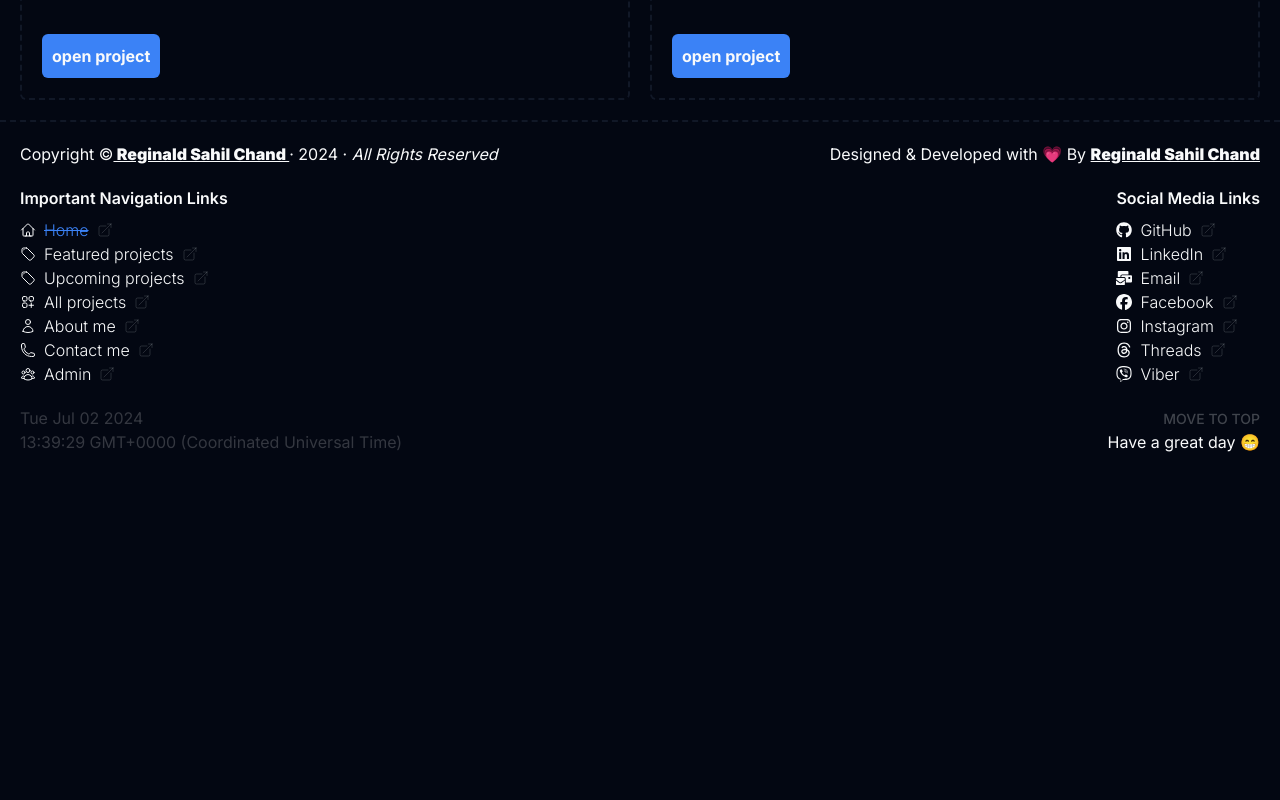
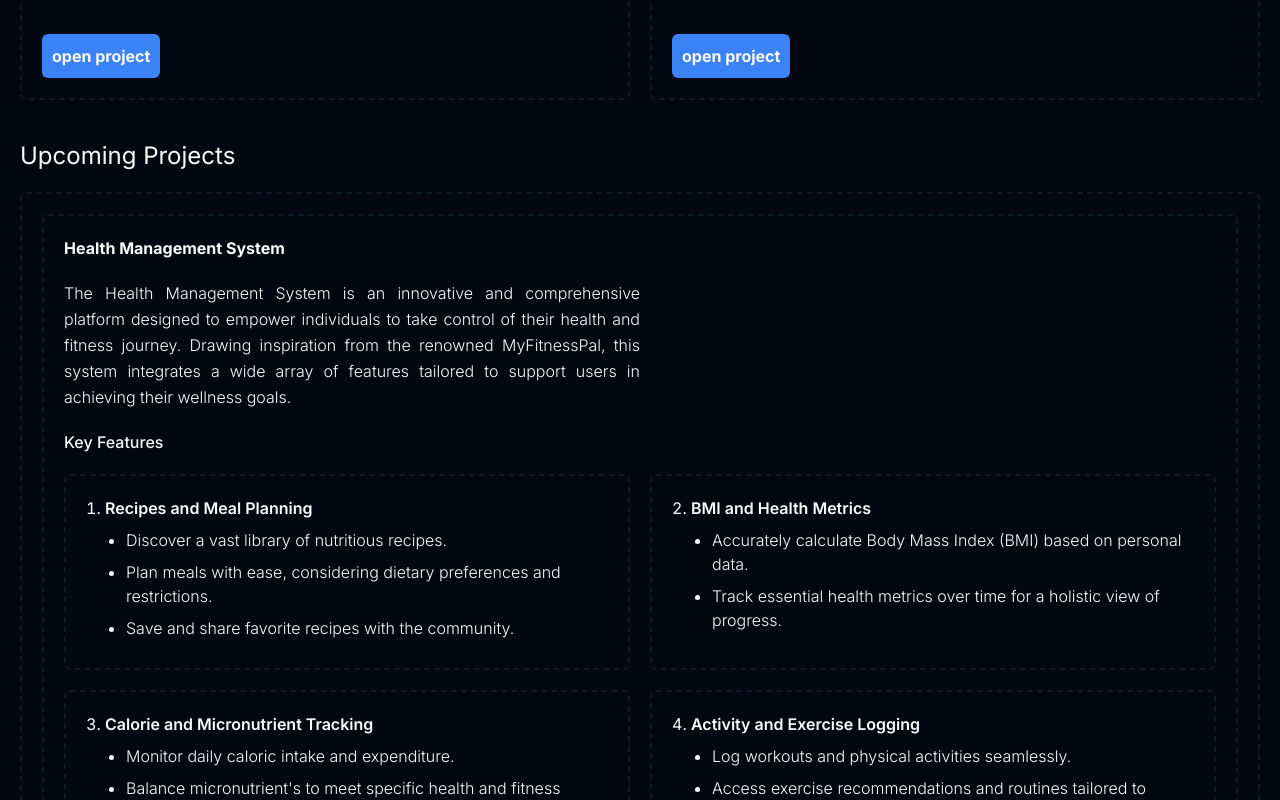
Before and after one commit to reginald-chand/personal-portfolio-2024, a Next.js app: page / in a window 1280 px wide. Shown: the part 1604-2404 px from the top of the page. Before the commit the page ends 2078 px from the top, so only its background shows below. Built offline with nearby package versions, Linux system fonts and the light colour scheme.

Commit message:
Add UpComingProjectsSection

```diff
--- a/app/page.tsx
+++ b/app/page.tsx
@@ -2,6 +2,7 @@ import { ReactElement } from "react";
 import { GlobalLayout } from "./components/layouts/_app";
 import { HeroSection } from "./components/ui/hero_section/hero-section";
 import { FeaturedProjectsSection } from "./components/ui/featured_projects_section/featured-projects-section";
+import { UpComingProjectsSection } from "./components/ui/upcoming_projects_section/upcoming-projects-section";
 
 export default function Home(): ReactElement {
   return (
@@ -9,6 +10,7 @@ export default function Home(): ReactElement {
       <main className="w-full min-h-screen">
         <HeroSection />
         <FeaturedProjectsSection />
+        <UpComingProjectsSection />
       </main>
     </GlobalLayout>
   );
```
